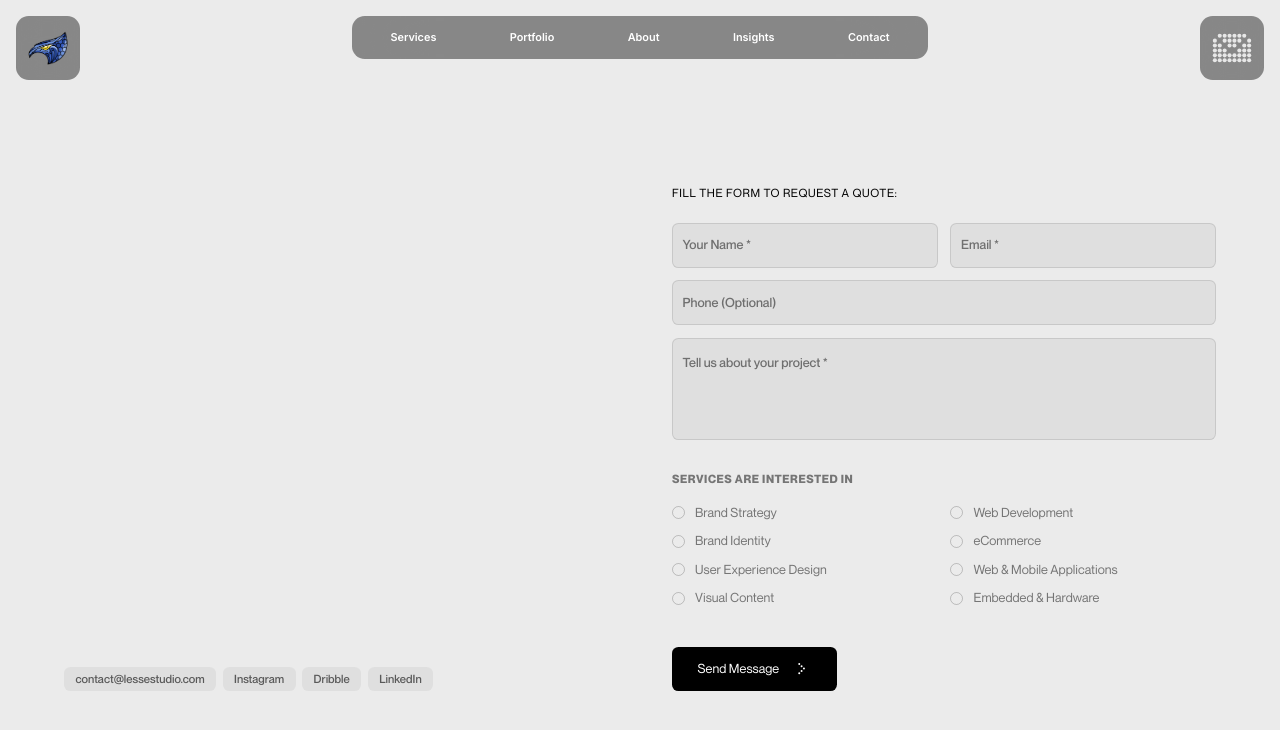
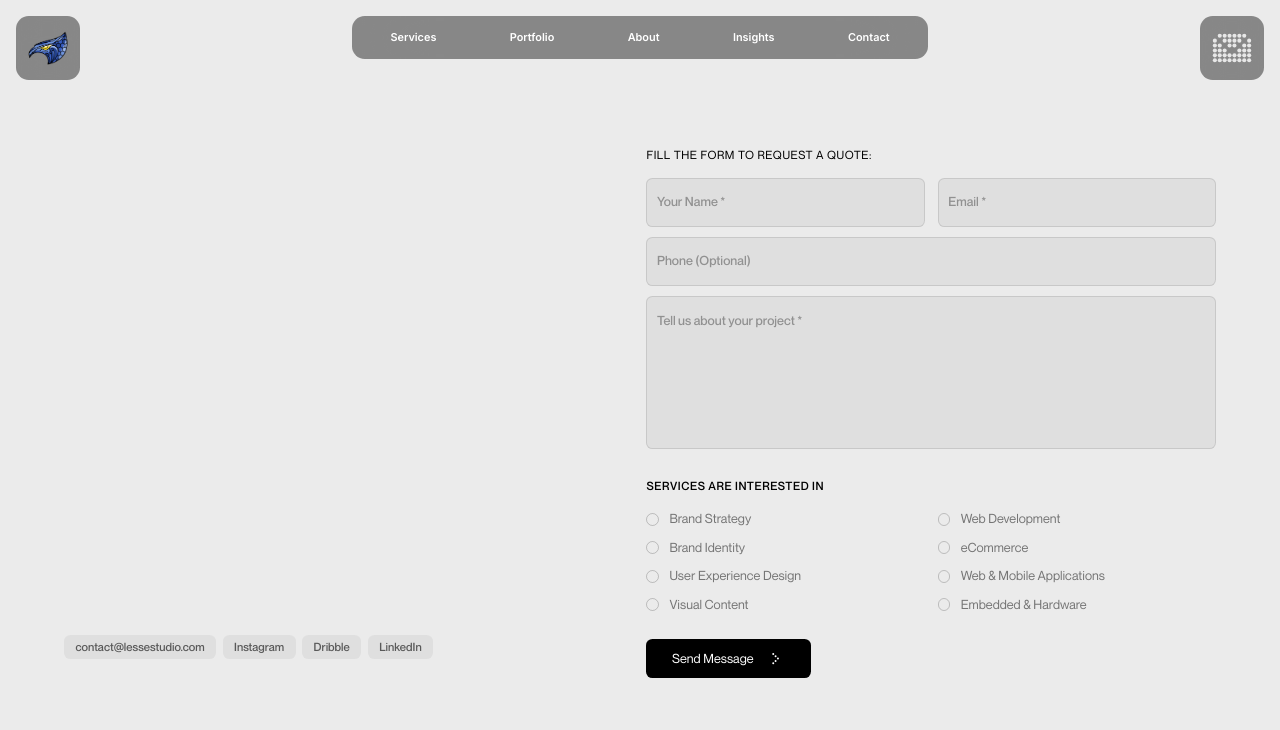
Before and after one commit to HashenS/Rise_Digital_Website, a Next.js app: page /contact in a window 1280 px wide. Shown: the top 730 px of the page. Built offline with nearby package versions, Linux system fonts and the light colour scheme.

Commit message:
refactor: adjust layout, spacing, and form styling across contact and insights pages

```diff
--- a/src/app/contact/page.tsx
+++ b/src/app/contact/page.tsx
@@ -9,7 +9,7 @@ export default function ContactPage() {
     setSelectedServices((prev) =>
       prev.includes(service)
         ? prev.filter((s) => s !== service)
-        : [...prev, service]
+        : [...prev, service],
     );
   };
 
@@ -30,25 +30,41 @@ export default function ContactPage() {
   return (
     <div className="w-full md:h-screen md:overflow-hidden bg-[#ebebeb] text-black transition-colors duration-300 font-neue flex flex-col justify-between">
       {/* Main Container */}
-      <div className="pt-32 md:pt-[9vw] pb-16 md:pb-[3vw] px-5 md:px-[5vw] flex-1 flex flex-col justify-center">
-        <div className="flex flex-col md:flex-row gap-12 md:gap-[5vw] justify-between items-stretch">
+      <div className="pt-32 md:pt-[1vw] pb-12 md:pb-[1vw] px-5 md:px-[5vw] flex-1 flex flex-col justify-center">
+        <div className="flex flex-col md:flex-row gap-12 md:gap-[1vw] justify-between items-start">
           {/* Left Column: Heading and Social Links */}
-          <div className="flex md:w-1/2 md:min-h-[32vw] flex-col justify-between">
+          <div className="flex md:w-1/2 md:min-h-[42vw] flex-col justify-between">
             <div>
               <h3
                 className="service-title mb-[1vw] font-serif text-6xl md:text-[6vw] text-[#c7c7c7] tracking-tight leading-[1] mst"
-                style={{
+                style={
+                  {
                     "--mst-leading-desktop": "-1.5vw",
                     "--mst-leading-mobile": "-2vw",
-                  fontFamily: "var(--font-neue-montreal), sans-serif",
                     willChange: "auto",
                     opacity: 1,
-                  pointerEvents: "auto"
-                } as React.CSSProperties}
+                    pointerEvents: "auto",
+                  } as React.CSSProperties
+                }
               >
                 <span className="mst__lines">
-                  <span className="mst__mask block" style={{ marginBottom: "var(--mst-leading)", paddingBottom: "1em", overflow: "visible" }}>
-                    <span className="mst__inner block font-neue font-medium" style={{ transition: "transform 1000ms cubic-bezier(0.76, 0, 0.24, 1)", transform: "translateY(0px)", animationDelay: "0s" }}>
+                  <span
+                    className="mst__mask block"
+                    style={{
+                      marginBottom: "var(--mst-leading)",
+                      paddingBottom: "0.12em",
+                      overflow: "visible",
+                    }}
+                  >
+                    <span
+                      className="mst__inner block font-medium font-neue"
+                      style={{
+                        transition:
+                          "transform 1000ms cubic-bezier(0.76, 0, 0.24, 1)",
+                        transform: "translateY(0px)",
+                        animationDelay: "0s",
+                      }}
+                    >
                       Get in Touch
                     </span>
                   </span>
@@ -61,9 +77,15 @@ export default function ContactPage() {
               <a
                 href="mailto:contact@lessestudio.com"
                 className="rounded-lg md:rounded-[0.5vw] bg-black/5 px-3 py-1 text-sm md:px-[0.9vw] md:py-[0.3vw] md:text-[0.9vw] text-black/60 hover:bg-black/15 transition-colors duration-200"
-                style={{ willChange: "auto", opacity: 1, pointerEvents: "auto" }}
+                style={{
+                  willChange: "auto",
+                  opacity: 1,
+                  pointerEvents: "auto",
+                }}
               >
-                <span className="hidden md:inline font-medium">contact@lessestudio.com</span>
+                <span className="hidden md:inline font-medium">
+                  contact@lessestudio.com
+                </span>
                 <span className="md:hidden font-medium">Mail</span>
               </a>
               <a
@@ -71,7 +93,11 @@ export default function ContactPage() {
                 target="_blank"
                 rel="noopener noreferrer"
                 className="rounded-lg md:rounded-[0.5vw] bg-black/5 px-3 py-1 text-sm md:px-[0.9vw] md:py-[0.3vw] md:text-[0.9vw] text-black/60 hover:bg-black/15 transition-colors duration-200 font-medium"
-                style={{ willChange: "auto", opacity: 1, pointerEvents: "auto" }}
+                style={{
+                  willChange: "auto",
+                  opacity: 1,
+                  pointerEvents: "auto",
+                }}
               >
                 Instagram
               </a>
@@ -80,7 +106,11 @@ export default function ContactPage() {
                 target="_blank"
                 rel="noopener noreferrer"
                 className="rounded-lg md:rounded-[0.5vw] bg-black/5 px-3 py-1 text-sm md:px-[0.9vw] md:py-[0.3vw] md:text-[0.9vw] text-black/60 hover:bg-black/15 transition-colors duration-200 font-medium"
-                style={{ willChange: "auto", opacity: 1, pointerEvents: "auto" }}
+                style={{
+                  willChange: "auto",
+                  opacity: 1,
+                  pointerEvents: "auto",
+                }}
               >
                 Dribble
               </a>
@@ -89,7 +119,11 @@ export default function ContactPage() {
                 target="_blank"
                 rel="noopener noreferrer"
                 className="rounded-lg md:rounded-[0.5vw] bg-black/5 px-3 py-1 text-sm md:px-[0.9vw] md:py-[0.3vw] md:text-[0.9vw] text-black/60 hover:bg-black/15 transition-colors duration-200 font-medium"
-                style={{ willChange: "auto", opacity: 1, pointerEvents: "auto" }}
+                style={{
+                  willChange: "auto",
+                  opacity: 1,
+                  pointerEvents: "auto",
+                }}
               >
                 LinkedIn
               </a>
@@ -97,35 +131,35 @@ export default function ContactPage() {
           </div>
 
           {/* Right Column: Form */}
-          <div className="w-full md:w-1/2">
-            <form className="relative flex flex-col gap-6 md:gap-[1.5vw]">
-              <div className="flex flex-col gap-2 md:gap-[1vw] flex-1">
-                <p className="text-xs md:text-[0.9vw] md:leading-[1.3vw] uppercase text-black tracking-wider mb-2 transition-colors ease-in-out">
+          <div className="w-full md:w-1/2 md:min-h-[42vw] flex flex-col pt-12 md:pt-[2vw]">
+            <form className="relative flex flex-col justify-between h-full flex-1 gap-4 md:gap-[1vw]">
+              <div className="flex flex-col gap-2 md:gap-[0.8vw]">
+                <p className="text-xs md:text-[0.9vw] md:leading-[1.3vw] uppercase text-black tracking-wider mb-1 transition-colors ease-in-out">
                   Fill the form to request a quote:
                 </p>
 
                 {/* Name & Email Row */}
                 <div className="flex flex-col md:flex-row gap-2 md:gap-[1vw]">
-                  <div className="relative h-14 md:h-[3.5vw] rounded-lg md:rounded-[0.5vw] border border-black/10 md:border-[0.1vw] w-full bg-black/5 hover:cursor-text outline-none transition-colors">
+                  <div className="relative h-14 md:h-[3.8vw] rounded-lg md:rounded-[0.5vw] border border-black/10 md:border-[0.1vw] w-full bg-black/5 hover:cursor-text outline-none transition-colors">
                     <input
                       type="text"
                       placeholder=" "
-                      className="peer absolute z-0 w-full h-8 md:h-[1.75vw] bottom-0 md:bottom-[0.3vw] px-3 md:px-[0.75vw] bg-transparent border-none text-sm md:text-[1vw] text-black focus:outline-none focus:ring-0 focus:shadow-none"
+                      className="peer absolute z-0 w-full h-8 md:h-[1.8vw] bottom-0 md:bottom-[0.3vw] px-3 md:px-[0.75vw] bg-transparent border-none text-sm md:text-[1vw] text-black focus:outline-none focus:ring-0 focus:shadow-none"
                       required
                     />
-                    <div className="absolute pointer-events-none z-10 text-black/50 peer-focus:text-black/30 peer-not-placeholder-shown:text-black/30 transition-all duration-300 font-medium peer-focus:font-normal peer-not-placeholder-shown:font-normal left-3 md:left-[0.75vw] top-1/2 -translate-y-1/2 text-sm md:text-[1vw] peer-focus:top-1.5 peer-focus:md:top-[0.4vw] peer-focus:translate-y-0 peer-focus:text-[10px] peer-focus:md:text-[0.7vw] peer-not-placeholder-shown:top-1.5 peer-not-placeholder-shown:md:top-[0.4vw] peer-not-placeholder-shown:translate-y-0 peer-not-placeholder-shown:text-[10px] peer-not-placeholder-shown:md:text-[0.7vw]">
+                    <div className="absolute pointer-events-none z-10 text-black/35 peer-focus:text-black/30 peer-not-placeholder-shown:text-black/30 transition-all duration-300 font-medium peer-focus:font-normal peer-not-placeholder-shown:font-normal left-3 md:left-[0.75vw] top-1/2 -translate-y-1/2 text-sm md:text-[1vw] peer-focus:top-1.5 peer-focus:md:top-[0.4vw] peer-focus:translate-y-0 peer-focus:text-[10px] peer-focus:md:text-[0.7vw] peer-not-placeholder-shown:top-1.5 peer-not-placeholder-shown:md:top-[0.4vw] peer-not-placeholder-shown:translate-y-0 peer-not-placeholder-shown:text-[10px] peer-not-placeholder-shown:md:text-[0.7vw]">
                       Your Name *
                     </div>
                   </div>
 
-                  <div className="relative h-14 md:h-[3.5vw] rounded-lg md:rounded-[0.5vw] border border-black/10 md:border-[0.1vw] w-full bg-black/5 hover:cursor-text outline-none transition-colors">
+                  <div className="relative h-14 md:h-[3.8vw] rounded-lg md:rounded-[0.5vw] border border-black/10 md:border-[0.1vw] w-full bg-black/5 hover:cursor-text outline-none transition-colors">
                     <input
                       type="email"
                       placeholder=" "
-                      className="peer absolute z-0 w-full h-8 md:h-[1.75vw] bottom-0 md:bottom-[0.3vw] px-3 md:px-[0.75vw] bg-transparent border-none text-sm md:text-[1vw] text-black focus:outline-none focus:ring-0 focus:shadow-none"
+                      className="peer absolute z-0 w-full h-8 md:h-[1.8vw] bottom-0 md:bottom-[0.3vw] px-3 md:px-[0.75vw] bg-transparent border-none text-sm md:text-[1vw] text-black focus:outline-none focus:ring-0 focus:shadow-none"
                       required
                     />
-                    <div className="absolute pointer-events-none z-10 text-black/50 peer-focus:text-black/30 peer-not-placeholder-shown:text-black/30 transition-all duration-300 font-medium peer-focus:font-normal peer-not-placeholder-shown:font-normal left-3 md:left-[0.75vw] top-1/2 -translate-y-1/2 text-sm md:text-[1vw] peer-focus:top-1.5 peer-focus:md:top-[0.4vw] peer-focus:translate-y-0 peer-focus:text-[10px] peer-focus:md:text-[0.7vw] peer-not-placeholder-shown:top-1.5 peer-not-placeholder-shown:md:top-[0.4vw] peer-not-placeholder-shown:translate-y-0 peer-not-placeholder-shown:text-[10px] peer-not-placeholder-shown:md:text-[0.7vw]">
+                    <div className="absolute pointer-events-none z-10 text-black/35 peer-focus:text-black/30 peer-not-placeholder-shown:text-black/30 transition-all duration-300 font-medium peer-focus:font-normal peer-not-placeholder-shown:font-normal left-3 md:left-[0.75vw] top-1/2 -translate-y-1/2 text-sm md:text-[1vw] peer-focus:top-1.5 peer-focus:md:top-[0.4vw] peer-focus:translate-y-0 peer-focus:text-[10px] peer-focus:md:text-[0.7vw] peer-not-placeholder-shown:top-1.5 peer-not-placeholder-shown:md:top-[0.4vw] peer-not-placeholder-shown:translate-y-0 peer-not-placeholder-shown:text-[10px] peer-not-placeholder-shown:md:text-[0.7vw]">
                       Email *
                     </div>
                   </div>
@@ -133,33 +167,33 @@ export default function ContactPage() {
 
                 {/* Phone Row */}
                 <div className="flex flex-col md:flex-row gap-2 md:gap-[1vw]">
-                  <div className="relative h-14 md:h-[3.5vw] rounded-lg md:rounded-[0.5vw] border border-black/10 md:border-[0.1vw] w-full bg-black/5 hover:cursor-text outline-none transition-colors">
+                  <div className="relative h-14 md:h-[3.8vw] rounded-lg md:rounded-[0.5vw] border border-black/10 md:border-[0.1vw] w-full bg-black/5 hover:cursor-text outline-none transition-colors">
                     <input
                       type="tel"
                       placeholder=" "
-                      className="peer absolute z-0 w-full h-8 md:h-[1.75vw] bottom-0 md:bottom-[0.3vw] px-3 md:px-[0.75vw] bg-transparent border-none text-sm md:text-[1vw] text-black focus:outline-none focus:ring-0 focus:shadow-none"
+                      className="peer absolute z-0 w-full h-8 md:h-[1.8vw] bottom-0 md:bottom-[0.3vw] px-3 md:px-[0.75vw] bg-transparent border-none text-sm md:text-[1vw] text-black focus:outline-none focus:ring-0 focus:shadow-none"
                     />
-                    <div className="absolute pointer-events-none z-10 text-black/50 peer-focus:text-black/30 peer-not-placeholder-shown:text-black/30 transition-all duration-300 font-medium peer-focus:font-normal peer-not-placeholder-shown:font-normal left-3 md:left-[0.75vw] top-1/2 -translate-y-1/2 text-sm md:text-[1vw] peer-focus:top-1.5 peer-focus:md:top-[0.4vw] peer-focus:translate-y-0 peer-focus:text-[10px] peer-focus:md:text-[0.7vw] peer-not-placeholder-shown:top-1.5 peer-not-placeholder-shown:md:top-[0.4vw] peer-not-placeholder-shown:translate-y-0 peer-not-placeholder-shown:text-[10px] peer-not-placeholder-shown:md:text-[0.7vw]">
+                    <div className="absolute pointer-events-none z-10 text-black/35 peer-focus:text-black/30 peer-not-placeholder-shown:text-black/30 transition-all duration-300 font-medium peer-focus:font-normal peer-not-placeholder-shown:font-normal left-3 md:left-[0.75vw] top-1/2 -translate-y-1/2 text-sm md:text-[1vw] peer-focus:top-1.5 peer-focus:md:top-[0.4vw] peer-focus:translate-y-0 peer-focus:text-[10px] peer-focus:md:text-[0.7vw] peer-not-placeholder-shown:top-1.5 peer-not-placeholder-shown:md:top-[0.4vw] peer-not-placeholder-shown:translate-y-0 peer-not-placeholder-shown:text-[10px] peer-not-placeholder-shown:md:text-[0.7vw]">
                       Phone (Optional)
                     </div>
                   </div>
                 </div>
 
                 {/* Project Textarea */}
-                <div className="relative h-28 md:h-[8vw] rounded-lg md:rounded-[0.5vw] border border-black/10 md:border-[0.1vw] w-full bg-black/5 hover:cursor-text outline-none transition-colors mt-2 md:mt-0">
+                <div className="relative h-32 md:h-[12vw] rounded-lg md:rounded-[0.5vw] border border-black/10 md:border-[0.1vw] w-full bg-black/5 hover:cursor-text outline-none transition-colors mt-2 md:mt-0">
                   <textarea
                     placeholder=" "
                     className="peer absolute z-0 w-full h-[calc(100%-40px)] md:h-[calc(100%-2.5vw)] bottom-0 md:bottom-[0.3vw] px-3 md:px-[0.75vw] py-0 bg-transparent border-none text-sm md:text-[1vw] text-black focus:outline-none focus:ring-0 focus:shadow-none resize-none leading-snug md:leading-[1.2vw]"
                     required
                   ></textarea>
-                  <div className="absolute pointer-events-none z-10 text-black/50 peer-focus:text-black/30 peer-not-placeholder-shown:text-black/30 transition-all duration-300 font-medium peer-focus:font-normal peer-not-placeholder-shown:font-normal left-3 md:left-[0.75vw] top-4 md:top-[1.2vw] text-sm md:text-[1vw] peer-focus:top-1.5 peer-focus:md:top-[0.4vw] peer-focus:text-[10px] peer-focus:md:text-[0.7vw] peer-not-placeholder-shown:top-1.5 peer-not-placeholder-shown:md:top-[0.4vw] peer-not-placeholder-shown:text-[10px] peer-not-placeholder-shown:md:text-[0.7vw]">
+                  <div className="absolute pointer-events-none z-10 text-black/35 peer-focus:text-black/30 peer-not-placeholder-shown:text-black/30 transition-all duration-300 font-medium peer-focus:font-normal peer-not-placeholder-shown:font-normal left-3 md:left-[0.75vw] top-4 md:top-[1.2vw] text-sm md:text-[1vw] peer-focus:top-1.5 peer-focus:md:top-[0.4vw] peer-focus:text-[10px] peer-focus:md:text-[0.7vw] peer-not-placeholder-shown:top-1.5 peer-not-placeholder-shown:md:top-[0.4vw] peer-not-placeholder-shown:text-[10px] peer-not-placeholder-shown:md:text-[0.7vw]">
                     Tell us about your project *
                   </div>
                 </div>
 
                 {/* Services Selection Grid */}
                 <div className="mt-6 md:mt-[1.5vw]">
-                  <h3 className="text-xs md:text-[0.9vw] uppercase text-black/50 tracking-wider mb-4 font-bold">
+                  <h3 className="text-xs md:text-[0.9vw] uppercase text-black tracking-wider mb-4 font-medium">
                     Services are interested in
                   </h3>
                   <div className="grid grid-cols-1 md:grid-cols-2 gap-4 md:gap-[1vw]">
@@ -171,18 +205,24 @@ export default function ContactPage() {
                           onClick={() => toggleService(service)}
                           className="flex items-center gap-3 md:gap-[0.8vw] cursor-pointer group text-left"
                         >
-                          <div className={`w-5 h-5 md:w-[1vw] md:h-[1vw] rounded-full transition-all duration-300 shrink-0 border md:border-[0.1vw] flex items-center justify-center ${
+                          <div
+                            className={`w-5 h-5 md:w-[1vw] md:h-[1vw] rounded-full transition-all duration-300 shrink-0 border md:border-[0.1vw] flex items-center justify-center ${
                               selectedServices.includes(service)
                                 ? "border-black bg-black"
                                 : "border-black/20 bg-transparent hover:border-black/40"
-                          }`}>
+                            }`}
+                          >
                             {selectedServices.includes(service) && (
                               <div className="w-1.5 h-1.5 rounded-full bg-white" />
                             )}
                           </div>
-                          <span className={`text-sm md:text-[1vw] transition-opacity duration-300 ${
-                            selectedServices.includes(service) ? "opacity-100 font-medium" : "opacity-50 hover:opacity-80"
-                          }`}>
+                          <span
+                            className={`text-sm md:text-[1vw] transition-opacity duration-300 ${
+                              selectedServices.includes(service)
+                                ? "opacity-100 font-medium"
+                                : "opacity-50 hover:opacity-80"
+                            }`}
+                          >
                             {service}
                           </span>
                         </button>
@@ -196,18 +236,24 @@ export default function ContactPage() {
                           onClick={() => toggleService(service)}
                           className="flex items-center gap-3 md:gap-[0.8vw] cursor-pointer group text-left"
                         >
-                          <div className={`w-5 h-5 md:w-[1vw] md:h-[1vw] rounded-full transition-all duration-300 shrink-0 border md:border-[0.1vw] flex items-center justify-center ${
+                          <div
+                            className={`w-5 h-5 md:w-[1vw] md:h-[1vw] rounded-full transition-all duration-300 shrink-0 border md:border-[0.1vw] flex items-center justify-center ${
                               selectedServices.includes(service)
                                 ? "border-black bg-black"
                                 : "border-black/20 bg-transparent hover:border-black/40"
-                          }`}>
+                            }`}
+                          >
                             {selectedServices.includes(service) && (
                               <div className="w-1.5 h-1.5 rounded-full bg-white" />
                             )}
                           </div>
-                          <span className={`text-sm md:text-[1vw] transition-opacity duration-300 ${
-                            selectedServices.includes(service) ? "opacity-100 font-medium" : "opacity-50 hover:opacity-80"
-                          }`}>
+                          <span
+                            className={`text-sm md:text-[1vw] transition-opacity duration-300 ${
+                              selectedServices.includes(service)
+                                ? "opacity-100 font-medium"
+                                : "opacity-50 hover:opacity-80"
+                            }`}
+                          >
                             {service}
                           </span>
                         </button>
@@ -221,7 +267,7 @@ export default function ContactPage() {
               <div>
                 <button
                   type="submit"
-                  className="group cursor-pointer flex w-fit items-center transition-all duration-300 hover:scale-[1.02] active:scale-[0.98] bg-black text-white hover:bg-zinc-800 text-md md:text-[1vw] rounded-lg md:rounded-[0.5vw] px-8 md:px-[2vw] py-4 md:py-[1vw] mt-5"
+                  className="group cursor-pointer flex w-fit items-center transition-all duration-300 hover:scale-[1.02] active:scale-[0.98] bg-black text-white hover:bg-zinc-800 text-md md:text-[1vw] rounded-lg md:rounded-[0.5vw] px-8 md:px-[2vw] py-3 md:py-[0.8vw] mt-3"
                 >
                   Send Message
                   <svg
@@ -231,11 +277,46 @@ export default function ContactPage() {
                     xmlns="http://www.w3.org/2000/svg"
                   >
                     <g transform="translate(-18.375, 6.125)">
-                      <rect x="51" y="14.25" width="10.25" height="10.25" rx="5.125" fill="currentColor" />
-                      <rect x="63.25" y="26.5" width="10.25" height="10.25" rx="5.125" fill="currentColor" />
-                      <rect x="75.5" y="38.75" width="10.25" height="10.25" rx="5.125" fill="currentColor" />
-                      <rect x="63.25" y="51" width="10.25" height="10.25" rx="5.125" fill="currentColor" />
-                      <rect x="51" y="63.25" width="10.25" height="10.25" rx="5.125" fill="currentColor" />
+                      <rect
+                        x="51"
+                        y="14.25"
+                        width="10.25"
+                        height="10.25"
+                        rx="5.125"
+                        fill="currentColor"
+                      />
+                      <rect
+                        x="63.25"
+                        y="26.5"
+                        width="10.25"
+                        height="10.25"
+                        rx="5.125"
+                        fill="currentColor"
+                      />
+                      <rect
+                        x="75.5"
+                        y="38.75"
+                        width="10.25"
+                        height="10.25"
+                        rx="5.125"
+                        fill="currentColor"
+                      />
+                      <rect
+                        x="63.25"
+                        y="51"
+                        width="10.25"
+                        height="10.25"
+                        rx="5.125"
+                        fill="currentColor"
+                      />
+                      <rect
+                        x="51"
+                        y="63.25"
+                        width="10.25"
+                        height="10.25"
+                        rx="5.125"
+                        fill="currentColor"
+                      />
                     </g>
                   </svg>
                 </button>
```
Also changed, not shown: src/app/insights/page.tsx (+63 -15 lines). Lines whose indentation alone changed are shown as unchanged.
